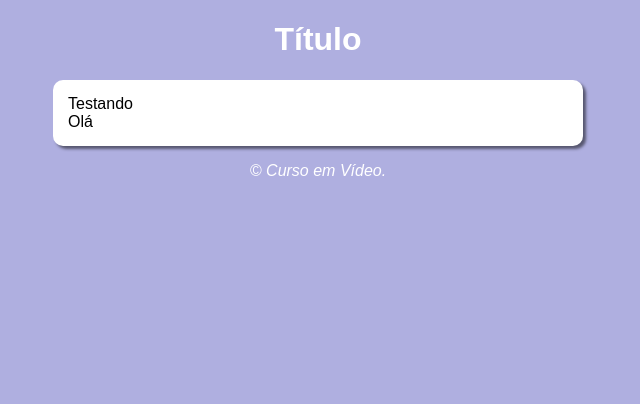
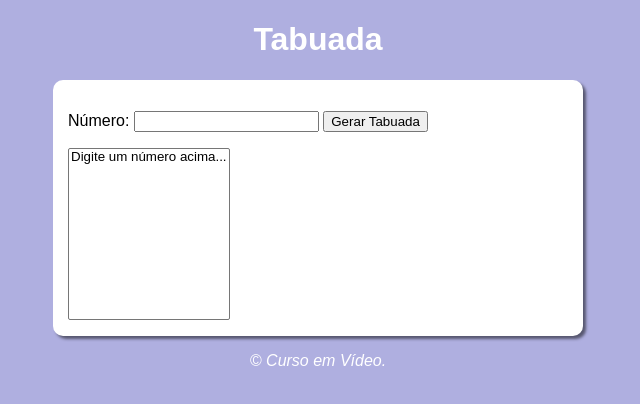
Before and after one commit to devwebstudent/javascript, a plain HTML site: page aula14-exercicios/ex017/modelo.html in a window 1280 px wide. Shown: the whole page, without its empty margins (322-962 px from the left). Drawn offline with Linux system fonts and the light colour scheme.

Commit message:
ex017 - tabuada

```diff
--- a/aula14-exercicios/ex017/modelo.html
+++ b/aula14-exercicios/ex017/modelo.html
@@ -3,21 +3,29 @@
 <head>
     <meta charset="UTF-8">
     <meta name="viewport" content="width=device-width, initial-scale=1.0">
-    <title>Modelo de Exercício</title>
+    <title>Tabuada</title>
     <link rel="stylesheet" href="estilo.css">
 </head>
 <body>
     <header>
-        <h1>Título</h1>
+        <h1>Tabuada</h1>
     </header>
 
     <section>
         <div>
-            Testando
+            <p>
+                <label for="txtnum">Número: </label>
+                <input type="number" name="num" id="txtnum">
+                <input type="button" value="Gerar Tabuada" onclick="tabuada()">
+            </p>
         </div>
-            Olá
+
         <div>
+            <select name="tabuada" id="seltab" size="10"> <!-- Para ficar grande o nosso SELECT, colocamos o size="10"-->
+                <option>Digite um número acima...</option>
 
+                <!-- Vamos criar nossos OPTION de forma dinâmica utilizando JavaScript -->
+            </select>
         </div>
     </section>
 
--- a/aula14-exercicios/ex017/script.js
+++ b/aula14-exercicios/ex017/script.js
@@ -1 +1,67 @@
-alert('Olá')
+function tabuada() {
+    let num = document.getElementById('txtnum') // Vai pegar o número do input
+    let tab = document.getElementById('seltab') // Vai linkar com nossa área de tabuada, que vai aparecer dentro do SELECT
+
+    if (num.value.length == 0) { // Caso o campo de input esteja vazio, aparecerá o alerta abaixo
+        window.alert('Por favor, insira um número.')
+    } else { // Caso tenha número válido, pega o número e faz os cálculos
+        let n = Number(num.value)
+        let contador = 1 // Nosso contador começará em 1 e terminará em 10, pois a tabuada vai de 1 até 10
+        tab.innerHTML = `` // Antes de começarmos a mostrar a tabuada eu limpo minha área de tabuada
+
+        while (contador <= 10) {
+            let item = document.createElement('option') // Para criarmos elementos OPTION para nosso SELECT
+            item.text = `${n} x ${contador} = ${n*contador}`  // Um número x outro número = resultado da multiplicação
+            item.value = `tab${contador}`
+            tab.appendChild(item) // Adiciona um elemento filho, que vai ser o item
+            contador++ // Para somar +1 ao contador toda vez que executarmos o bloco
+        }
+    }
+}
+
+
+
+
+
+/*
+Para fazermos a tabuada, podemos usar tanto o FOR, quanto o WHILE ou DO WHILE.
+Neste exercício utilizaremos WHILE, pois já utilizamos FOR no exercício anterior.
+
+Vamos também adicionar elementos no nosso SELECT. Para eu criar elementos qualquer que sejam dentro do JavaScript, vamos fazer o seguinte:
+
+criar uma let item = document.createElement('option') // Para criarmos elementos OPTION para nosso SELECT
+Pois dentro do nosso SELECT para eu colocar opções temos que ter OPTIONS
+
+*Obs.: é como se eu tivesse ido no HTML e criado <option></option> dentro do nosso <select></select>
+
+Outra coisa que vamos fazer é:
+item.text = `${n} x ${contador} = ${n*contador}` // é a parte de dentro do nosso OPTION
+
+Resumindo: vamos mostrar o número primeiro, depois vamos mostrar o contador (ex: 1x1, 1x2, 1x3) e depois vamos mostrar o resultado.
+
+
+Para fazermos isso aparecer, vamos ter que colocar nosso tab, que é minha tabuada:
+
+tab.appendChild(item) // Adiciona um elemento filho, que vai ser o item
+
+
+
+Nosso programa tem um pequeno problema: ele vai acumulando as tabuadas dentro do nosso SELECT.
+Queremos que, ao fazer uma nova tabuada, nosso campo SELECT seja limpo, de modo que apareça só a tabuada do número atual.
+Fazemos assim:
+
+tab.innerHTML = `` // Isto é: antes de começarmos a mostrar a tabuada eu limpo minha área de tabuada
+
+
+A última coisa que faremos é melhorar nossa área de tabuada, deixando ela mais "bonita". Vamos colocar uma mensagem dentro do nosso SELECT para que ela apareça antes de fazermos a tabuada.
+Fazemos assim no nosso HTML:
+
+<select name="tabuada" id="seltab" size="10">
+                <option>Digite um número acima...</option>
+</select>
+
+Falta só uma coisa. Nossos options tem que ter values
+
+
+
+*/
```
